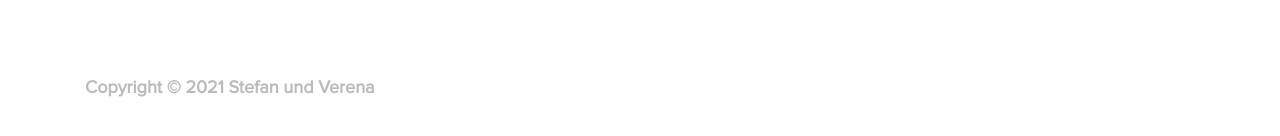
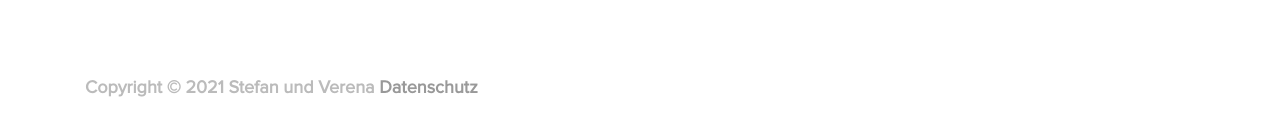
Before and after one commit to verenaundstefan/verenaundstefan, a plain HTML site: page index.html in a window 1280 px wide. Shown: the part 4240-4376 px from the top of the page. Drawn offline with Linux system fonts and the light colour scheme.

Commit message:
Datenschutz verlinkt

```diff
--- a/index.html
+++ b/index.html
@@ -249,7 +249,7 @@
 	<div class="container">
 		<div class="row">
 			<div class="col-sm-6 text-left text-center-mobile">
-				<p class="copyright small muted">Copyright © 2021 Stefan und Verena</a></p>
+				<p class="copyright small muted">Copyright © 2021 Stefan und Verena</a> <a href="datenschutz.html">Datenschutz</a> </p>
 			</div>
 		</div>
 	</div>
```
